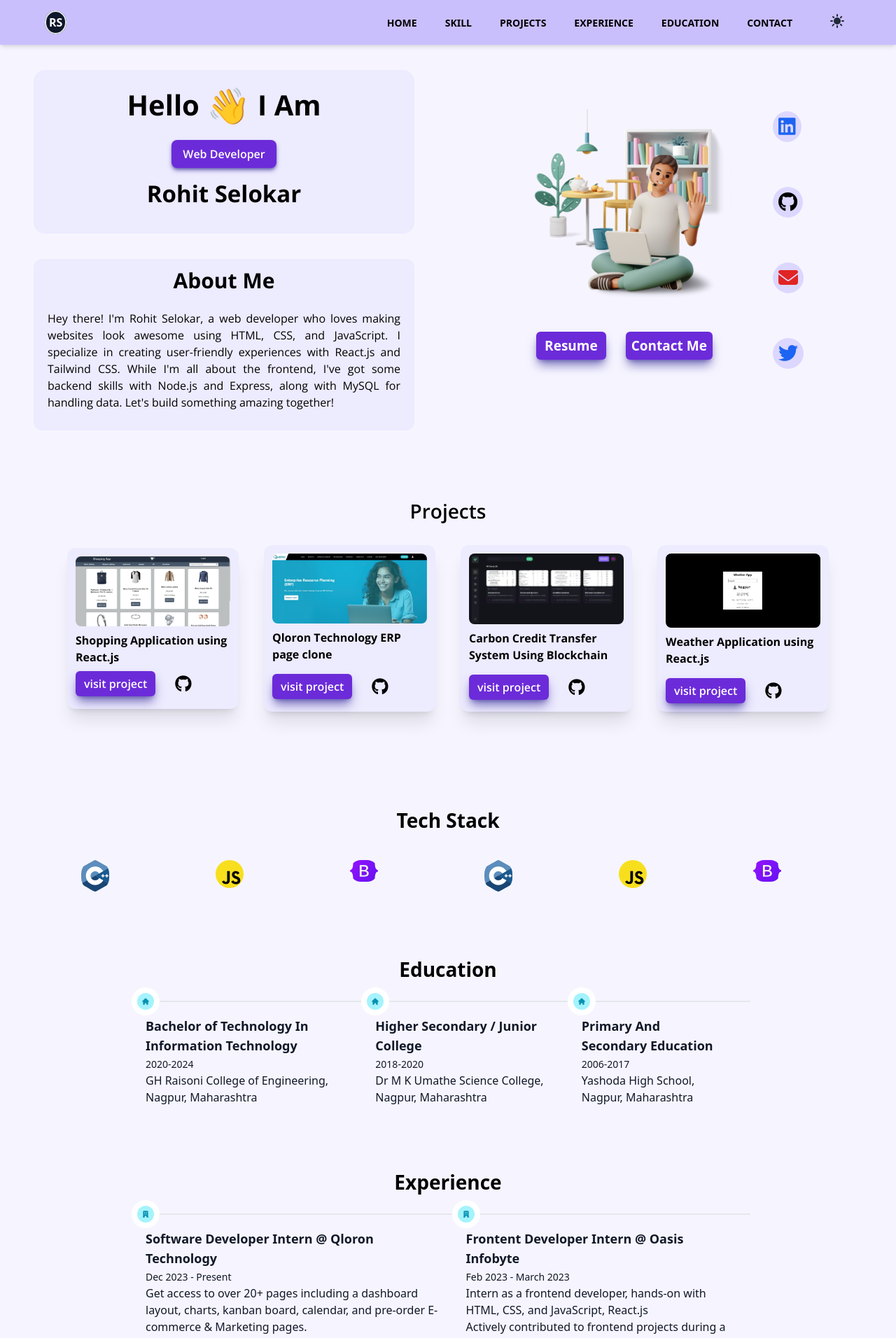
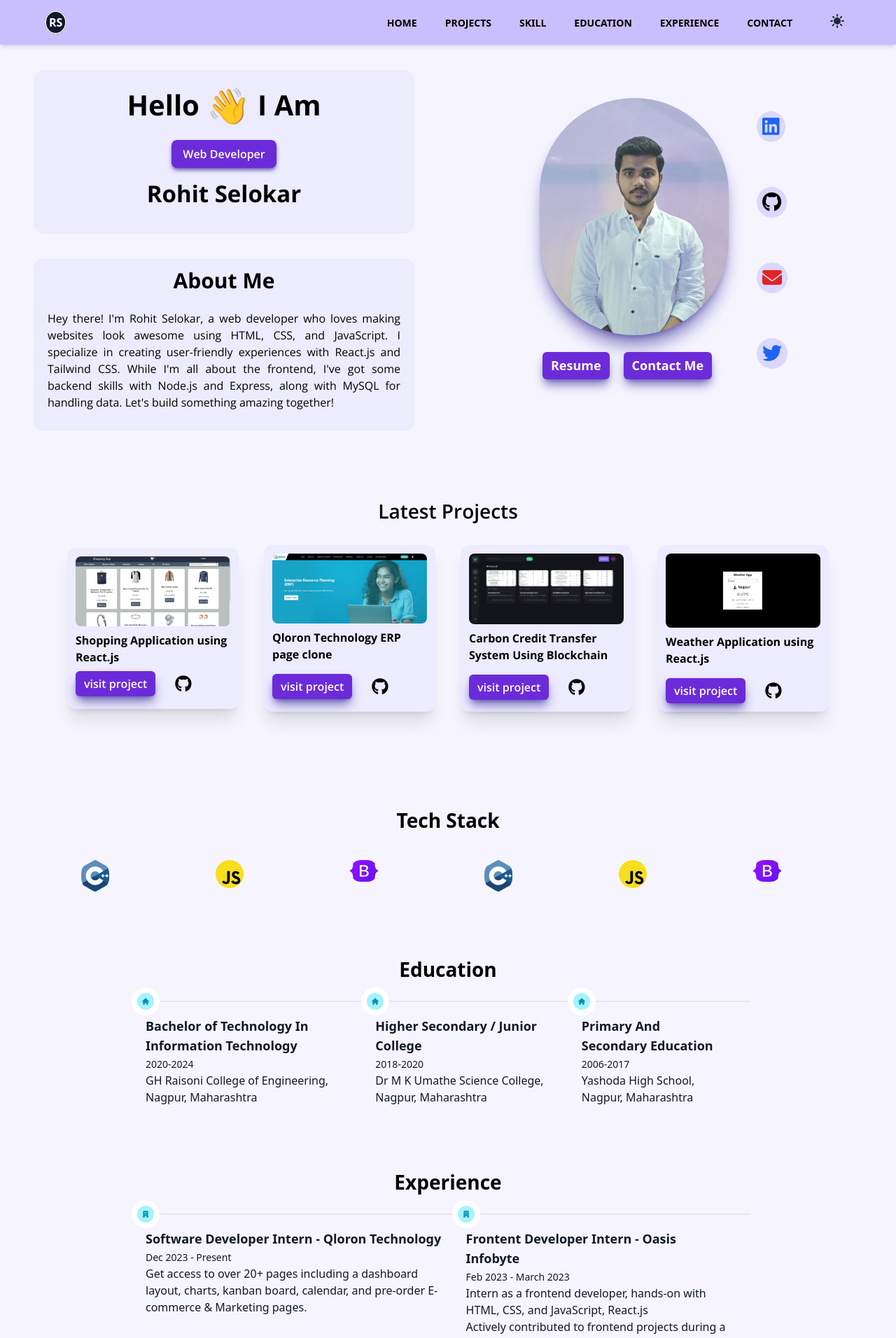
Before and after one commit to rohitselokar15/portfolio-rohit-selokar, a React (Vite) app: page / in a window 1280 px wide. Shown: the top 1912 px of the page at 70% size. Built offline with nearby package versions, Linux system fonts and the light colour scheme.

Commit message:
added image

```diff
--- a/src/components/Experience.jsx
+++ b/src/components/Experience.jsx
@@ -1,18 +1,24 @@
 "use client";
 
 import { Button, Timeline } from "flowbite-react";
-import { HiOfficeBuilding} from "react-icons/hi";
+import { HiOfficeBuilding } from "react-icons/hi";
 
 const Experience = () => {
   return (
     <div id="experience" className="my-16 mx-14 md:mx-22 lg:mx-36 xl:mx-52">
-    <p className="text-center text-[28px] dark:text-white font-semibold my-6">Experience</p>
+      <p className="text-center text-[28px] dark:text-white font-semibold my-6">
+        Experience
+      </p>
       <Timeline horizontal>
         <Timeline.Item>
-          <Timeline.Point icon={HiOfficeBuilding}/>
+          <Timeline.Point icon={HiOfficeBuilding} />
           <Timeline.Content className=" border-purple-900 border-l-2 pl-2 p-2 md:border-none md:pl-0">
-            <Timeline.Title>Software Developer Intern @ Qloron Technology</Timeline.Title>
-            <Timeline.Time className="text-gray-900">Dec 2023 - Present</Timeline.Time>
+            <Timeline.Title>
+              Software Developer Intern - Qloron Technology
+            </Timeline.Title>
+            <Timeline.Time className="text-gray-900">
+              Dec 2023 - Present
+            </Timeline.Time>
             <Timeline.Body className="text-gray-900">
               Get access to over 20+ pages including a dashboard layout, charts,
               kanban board, calendar, and pre-order E-commerce & Marketing
@@ -22,18 +28,26 @@ const Experience = () => {
         </Timeline.Item>
 
         <Timeline.Item>
-          <Timeline.Point icon={HiOfficeBuilding}/>
+          <Timeline.Point icon={HiOfficeBuilding} />
           <Timeline.Content className=" border-purple-900 border-l-2 pl-2 p-2 md:border-none md:pl-0">
-            <Timeline.Title>Frontent Developer Intern @ Oasis Infobyte</Timeline.Title>
-            <Timeline.Time className="text-gray-900">Feb 2023 - March 2023</Timeline.Time>
+            <Timeline.Title>
+              Frontent Developer Intern - Oasis Infobyte
+            </Timeline.Title>
+            <Timeline.Time className="text-gray-900">
+              Feb 2023 - March 2023
+            </Timeline.Time>
             <Timeline.Body className="text-gray-900">
-            <p> Intern as a frontend developer, hands-on with HTML, CSS, and JavaScript, React.js</p>
-            <p>Actively contributed to frontend projects during a month-long internship, gaining practical experience in web
-development</p>
+              <p>
+                Intern as a frontend developer, hands-on with HTML, CSS, and
+                JavaScript, React.js
+              </p>
+              <p>
+                Actively contributed to frontend projects during a month-long
+                internship, gaining practical experience in web development
+              </p>
             </Timeline.Body>
           </Timeline.Content>
         </Timeline.Item>
-
       </Timeline>
     </div>
   );
--- a/src/components/Home.jsx
+++ b/src/components/Home.jsx
@@ -1,5 +1,6 @@
 import React from "react";
-import home from "../assets/home.png";
+// import home from "../assets/home.png";
+import rohit from "../assets/my_image.jpg"
 
 const Home = () => {
   return (
@@ -33,16 +34,16 @@ const Home = () => {
       </div>
 
       <div className=" mx-3 flex justify-center items-center">
-        <div className=" p-4">
-          <img src={home} className="md:w-[400px] lg:w-[300px]" />
-          <div className="flex items-center justify-center lg:mt-8 text-white">
+        <div className=" p-2 mt-3  flex flex-col items-center">
+          <img src={rohit} className="w-[190px] md:w-[260px] lg:w-[270px] rounded-full bg-purple-700 shadow-xl shadow-indigo-800/60 " />
+          <div className=" flex items-center justify-center lg:mt-2 text-white mt-2">
             <a href="Rohit_Selokar_Resume.pdf" download>
-              <button className=" p-1.5 my-4 px-3 font-semibold text-[19px] text-white rounded-md bg-purple-700 shadow-lg shadow-indigo-800/70 ">
+              <button className=" p-1.5 my-4 px-3 font-semibold text-[18px] text-white rounded-md bg-purple-700 shadow-lg shadow-indigo-800/70 ">
                 Resume
               </button>
             </a>
             <a href="https://mail.google.com/mail/u/0/#inbox?compose=new">
-              <button className="p-1.5 my-4 px-2 font-semibold text-[19px] bg-purple-700 shadow-lg shadow-indigo-800/70  rounded-md mx-7">
+              <button className="p-1.5 my-4 px-3 font-semibold text-[18px] bg-purple-700 shadow-lg shadow-indigo-800/70  rounded-md mx-5">
                 Contact Me
               </button>
             </a>
--- a/src/components/Navbar.jsx
+++ b/src/components/Navbar.jsx
@@ -45,6 +45,19 @@ function Header() {
                   HOME
                 </Link>
               </li>
+
+              <li className="mx-5 cursor-pointer">
+                <Link
+                  to="project"
+                  spy={true}
+                  smooth={true}
+                  offset={-70}
+                  duration={500}
+                >
+                  PROJECTS
+                </Link>
+              </li>
+
               <li className="mx-5 cursor-pointer">
                 <Link
                   to="skill"
@@ -56,17 +69,19 @@ function Header() {
                   SKILL
                 </Link>
               </li>
+
               <li className="mx-5 cursor-pointer">
                 <Link
-                  to="project"
+                  to="education"
                   spy={true}
                   smooth={true}
                   offset={-70}
                   duration={500}
                 >
-                  PROJECTS
+                  EDUCATION
                 </Link>
               </li>
+
               <li className="mx-5 cursor-pointer">
                 <Link
                   to="experience"
@@ -78,17 +93,8 @@ function Header() {
                   EXPERIENCE
                 </Link>
               </li>
-              <li className="mx-5 cursor-pointer">
-                <Link
-                  to="education"
-                  spy={true}
-                  smooth={true}
-                  offset={-70}
-                  duration={500}
-                >
-                  EDUCATION
-                </Link>
-              </li>
+
+
               <li className="mx-5 cursor-pointer">
                 <Link
                   to="contact"
@@ -131,12 +137,12 @@ function Header() {
           </div>
 
           <div
-            className={`lg:hidden fixed top-16 right-0 left-0 text-white bg-purple-500 py-3 my-1 mx-20 rounded-lg dark:bg-slate-700 dark:text-white ${
+            className={`lg:hidden fixed top-16 right-0 left-0 text-white bg-purple-500 py-2 my-2 mx-20 rounded-lg dark:bg-slate-800 dark:text-white ${
               showMenu ? "block" : "hidden"
             }`}
           >
-            <ul className="flex flex-col gap-2 items-center font-semibold text-[16px]">
-              <li>
+            <ul className="flex flex-col gap-3 items-center font-semibold text-[16px]">
+            <li>
                 <Link
                   to="/"
                   spy={true}
@@ -147,6 +153,19 @@ function Header() {
                   HOME
                 </Link>
               </li>
+
+              <li>
+                <Link
+                  to="project"
+                  spy={true}
+                  smooth={true}
+                  offset={-70}
+                  duration={500}
+                >
+                  PROJECTS
+                </Link>
+              </li>
+
               <li>
                 <Link
                   to="skill"
@@ -158,17 +177,19 @@ function Header() {
                   SKILL
                 </Link>
               </li>
+
               <li>
                 <Link
-                  to="project"
+                  to="education"
                   spy={true}
                   smooth={true}
                   offset={-70}
                   duration={500}
                 >
-                  PROJECTS
+                  EDUCATION
                 </Link>
               </li>
+
               <li>
                 <Link
                   to="experience"
@@ -180,17 +201,7 @@ function Header() {
                   EXPERIENCE
                 </Link>
               </li>
-              <li>
-                <Link
-                  to="education"
-                  spy={true}
-                  smooth={true}
-                  offset={-70}
-                  duration={500}
-                >
-                  EDUCATION
-                </Link>
-              </li>
+
               <li>
                 <Link
                   to="contact"
@@ -199,7 +210,7 @@ function Header() {
                   offset={-70}
                   duration={500}
                 >
-                  CONTACT
+                  CONTACT ME
                 </Link>
               </li>
               <li>
--- a/src/components/Project.jsx
+++ b/src/components/Project.jsx
@@ -13,7 +13,7 @@ const Project = () => {
     >
       <div>
         <p className="text-center pt-3 font-semibold  text-[28px] dark:text-white">
-          Projects
+          Latest Projects
         </p>
         <div className="mx-[65px] lg:mx-24 my-3 md:my-4 grid gap-5 md:grid-cols-2 md:gap-x-9 md:mx-24 lg:grid-cols-3 xl:grid-cols-4">
           <div
```
Also changed, not shown: src/assets/my_image.jpg (added).
